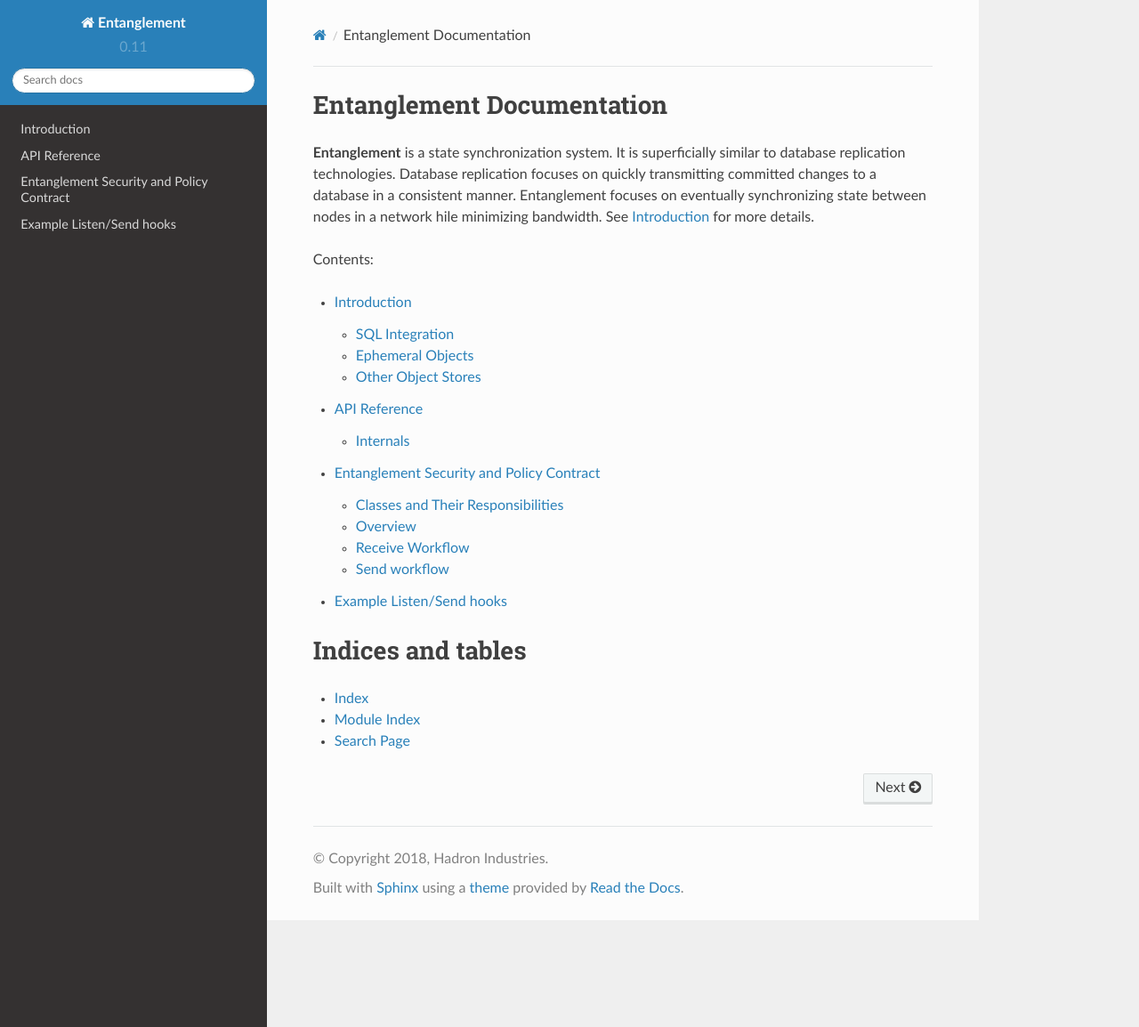
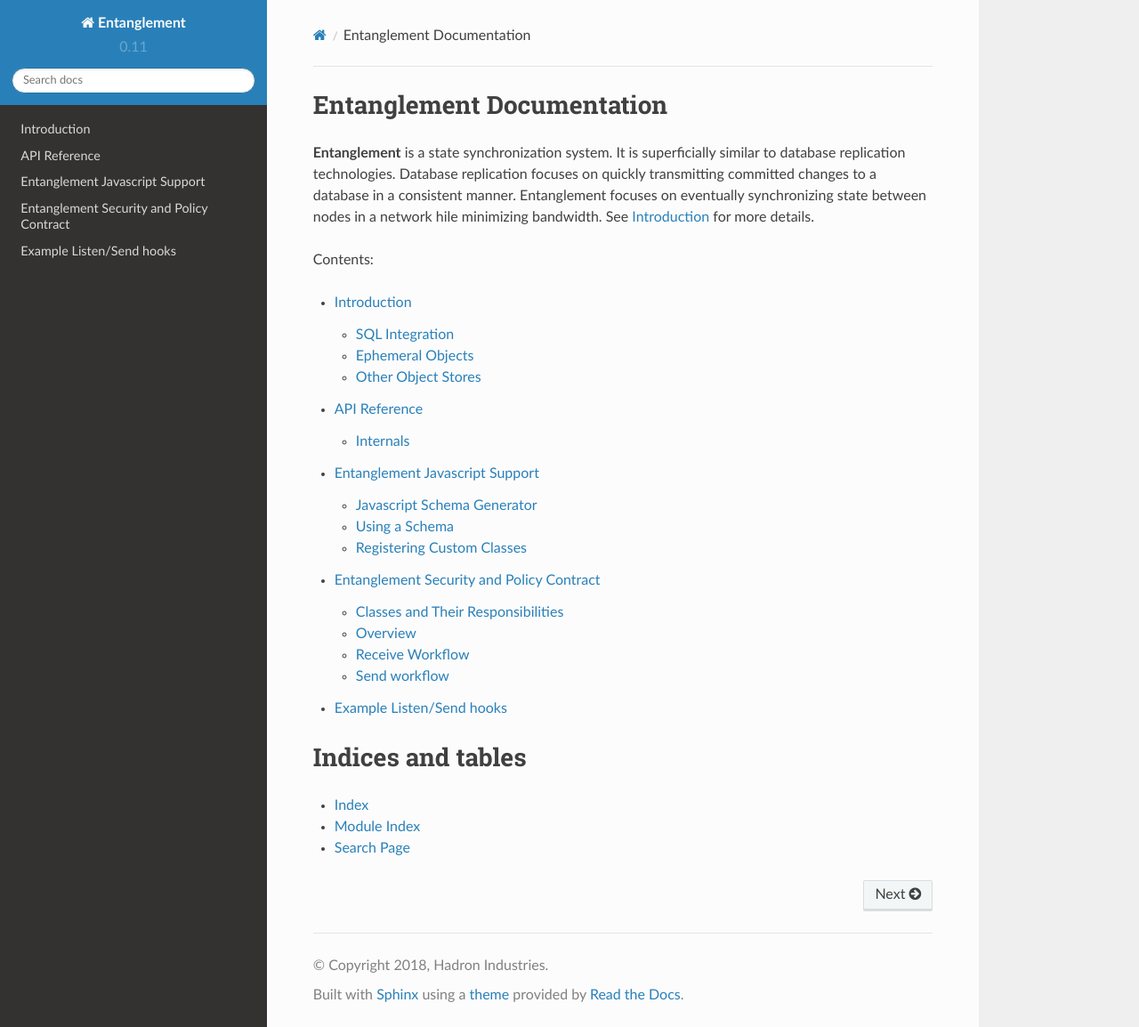
Before and after one commit to Hadron/entanglement, a Sphinx documentation site: the page built from docs/index.rst, in a window 1280 px wide and 1154 px high. Shown: the whole window at 89% size. Built offline with Sphinx 7.4.7 and the Read the Docs theme 2.0.0, drawn with Linux system fonts in a browser that asks for light colours; some of the changed lines change nothing that is shown.

Commit message:
Initial cut at Javascript documentation; work in progress

```diff
--- a/docs/index.rst
+++ b/docs/index.rst
@@ -14,6 +14,7 @@
 
    intro
    api
+   javascript
    contract
    send-listen
 
--- /dev/null
+++ b/docs/javascript.rst
@@ -0,0 +1,133 @@
+.. highlight:: javascript
+
+.. default-domain:: js
+
+Entanglement Javascript Support
+===============================
+
+Entanglement has a Javascript interface that allows websocket clients to connect to a Python server and provides two-way synchronization of objects.
+
+* The :ref:`javascript schema generator <javascript:schema>` is used to export the Python schema to Javascript.
+
+* This schema is imported into a javascript project typically built with Webpack.
+
+* The schema is attached to a :class:`SyncRegistry`
+* Persistence is set up.
+* :ref:`filters <javascript:filters>` and relations are used to be notified of synchronized objects.
+
+.. _javascript:schema:
+
+Javascript Schema Generator
+***************************
+
+The set of primary keys and atcributes associated with :py:class:`~entanglement.Synchronizable` classes is exported from the Python code to Javascript.
+If a class has no special behavior in Javascript, then Entanglement will automatically generate a Javascript class to represent the *Synchronizable*.  In typical usage, :ref:`javascript classes <javascript:registering>` are required to customize the behavior of the synchronized object.  The automatically generated class can serve as a base class to set up basic properties and primary keys.  Unfortunately, because of a :ref:`bug <javascript:persist_bug>`, the automatically generated base classes will not work for persistent objects unless a custom class extending PersistentSynchronizable is created for each synchronized class.
+
+
+First, in your Python code, attach a :py:class:`SyncRegistry` to a  javascript schema.
+
+.. code-block:: python
+
+    from entanglement.javascript_schema import javascript_registry
+    from entanglement import SyncRegistry, Synchronizable
+
+    registry = SyncRegistry()
+
+    class SomeSync(Synchronizable):
+
+        sync_registry = registry
+
+        # some code
+
+    javascript_registry(registry, "our_registry.js")
+
+.. py:module:: entanglement.javascript_schema
+
+.. py:function:: javascript_registry(registry:SyncRegistry, schema:str)
+
+    :param registry: the :py:class:`~entanglement.SyncRegistry` that should be made available in javascript
+
+    :param schema: The filename to write the javascript schema to.
+
+Then, run the schema generator:
+
+.. code-block:: none
+
+    python3 -m entanglement.javascript_schema packages_containaing_registries
+
+For example if ``project.entanglement.schema``  containes several sync registries, you might run:
+
+.. code-block:: none
+
+    python3 -mentanglement.javascript_schema project.entanglement.schema
+
+That would produce schema for any call to :py:func:`javascript_regstry` in the ``project.entanglement.schema`` package.  Generally, Entanglement Javascript projects also require the ``sql_meta.js`` schema produced by ``entanglement.sql.internal``.
+
+Using a Schema
+**************
+
+Assume that entanglement schemas are stored in ``./entanglement_schemas``..  There is one schema called ``project.js`` and the ``sql_meta.js`` schema.
+A project using Entanglement might look something like::
+
+    import {SyncManager, SyncRegistry} from "entanglement";
+    import {SyncOwner, relationship, setupPersistence} from "entanglement/persistence";
+    import {filter, FilterBase} from "entanglement/filter";
+    import MetaSchema from "../entanglement_schemas/sql_meta";
+    import Schema from "../entanglement_schemas/project"
+
+Each schema exports a default function called register_schema:
+
+.. function:: register_schema(registry)
+
+    :param registry: The :class:`SyncRegistry` to attach this schema to.
+
+    Typical usage is to import the function and call it on a registry::
+
+        import schema from "./entanglement_schemas/schema"
+        const registry = new SyncRegistry()
+        schema(registry)
+
+So, going back to our sample project, we would register the two schemas::
+
+    registry = new SyncRegistry()
+    MetaSchema(registry)
+    Schema(registry)
+
+And then set up persistence::
+
+    setupPersistence(registry)
+
+.. function:: setupPersistence(registry)
+
+    :param registry: a :class:`SyncRegistry` on which to enable persistence
+
+    After the ``sql_meta`` schema is attached to a registry, *setupPersistence* must be called to attach javascript implementations to classes defined in the schema.
+
+
+.. _javascript:registering:
+
+Registering Custom Classes
+**************************
+
+To define custom behavior, define a Javascript class with the same name as the Python class.  Ideally this class extends :class:`PersistentSynchronizable`::
+
+    class SomeSynchronizable extends PersistentSynchronizable {
+
+        // Extra methods can go here
+
+        }
+
+    // and register the class
+    registry.rregister(SomeSynchronizable)
+
+If a class is :meth:`registered <SyncRegistry.register>` that is  in a schema attached to the registry, then:
+
+* Attributes are made available for all sync attributes.
+
+* Primary keys are handled.
+
+.. _javascript:persist_bug:
+
+.. warning::
+
+    There is support for schema classes that are auto generated rather than calling register explicitly.  Also, there is support for using an application specific base hierarchy so classes do not need to extend *PersistentSynchronizable*.  Unfortunately both items are buggy.  In particular,  if a class does not extend *PersistentSynchronizable*, then only the methods of *Synchronizable* will be included.  As a result, each time an instance is synchronized, a new instance will be generated.  All the :ref:`filters <javascript:filters>` will fail.  Also methods required for updating, creating and deleting objects will not be present.
```
